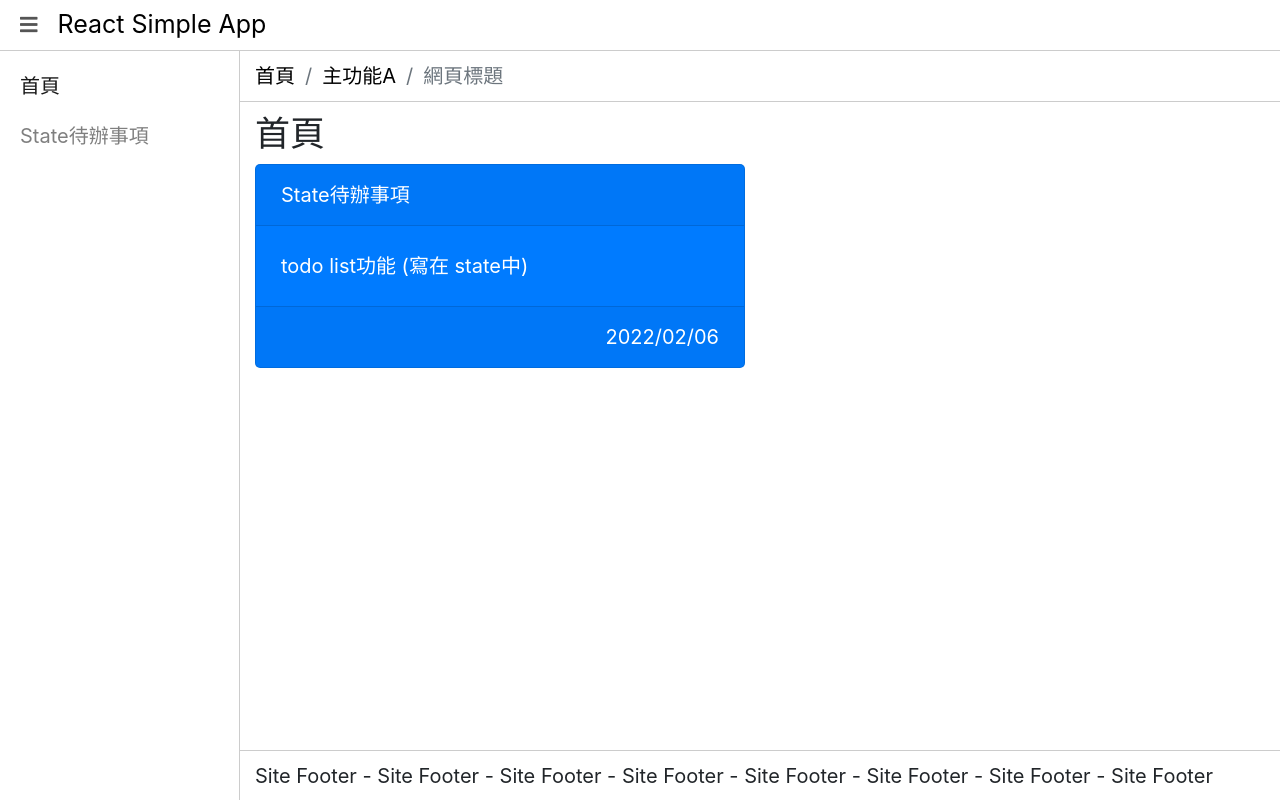
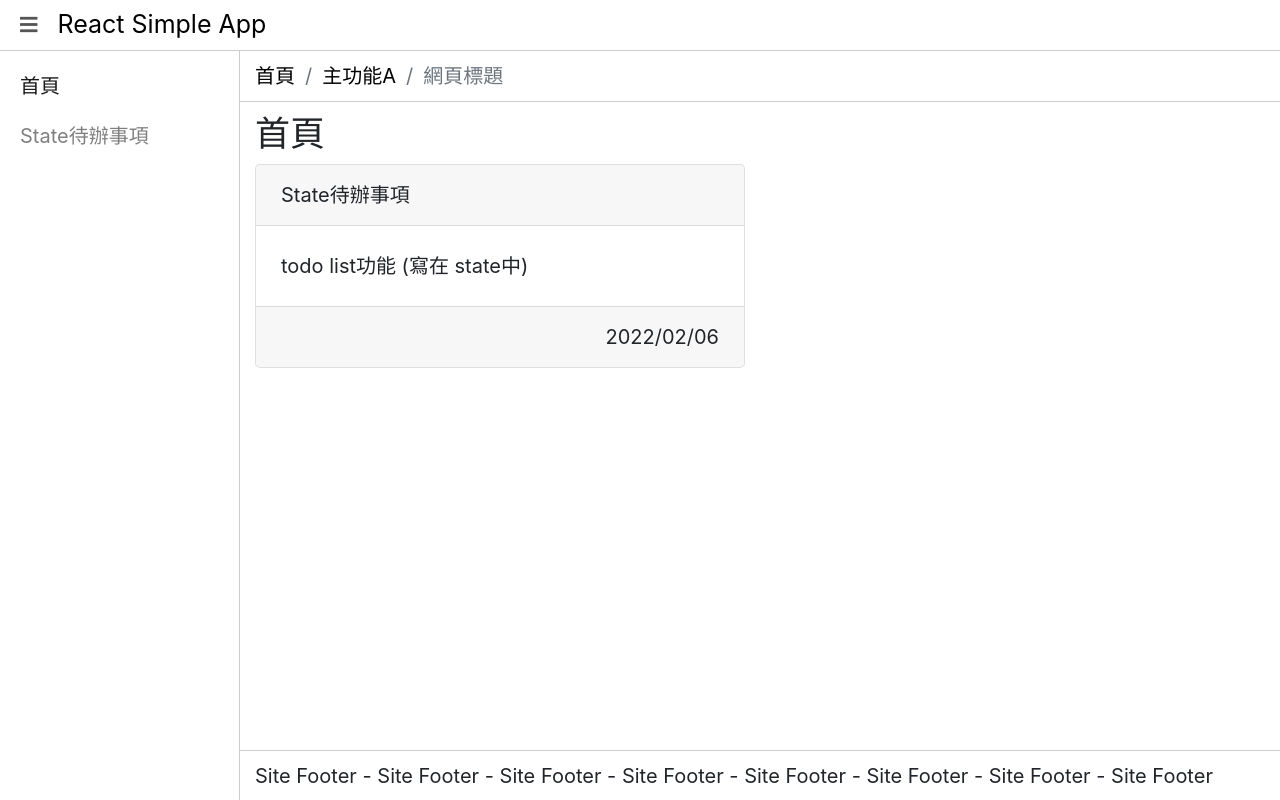
Before and after one commit to WeiTsunChien/react-simple-app, a React (Create React App) app: page / in a window 1280 px wide. Built offline with nearby package versions, Linux system fonts and the light colour scheme.

Commit message:
className

```diff
--- a/src/components/Home.jsx
+++ b/src/components/Home.jsx
@@ -2,10 +2,10 @@ const Home = () => {
     return (
         <div className="row">
             <div className="col-lg-6">
-                <div class="card bg-primary text-white mb-3">
-                    <div class="card-header">State待辦事項</div>
-                    <div class="card-body">todo list功能 (寫在 state中)</div>
-                    <div class="card-footer text-right">2022/02/06</div>
+                <div className="card mb-3">
+                    <div className="card-header">State待辦事項</div>
+                    <div className="card-body">todo list功能 (寫在 state中)</div>
+                    <div className="card-footer text-right">2022/02/06</div>
                 </div>
             </div>
         </div>
```
